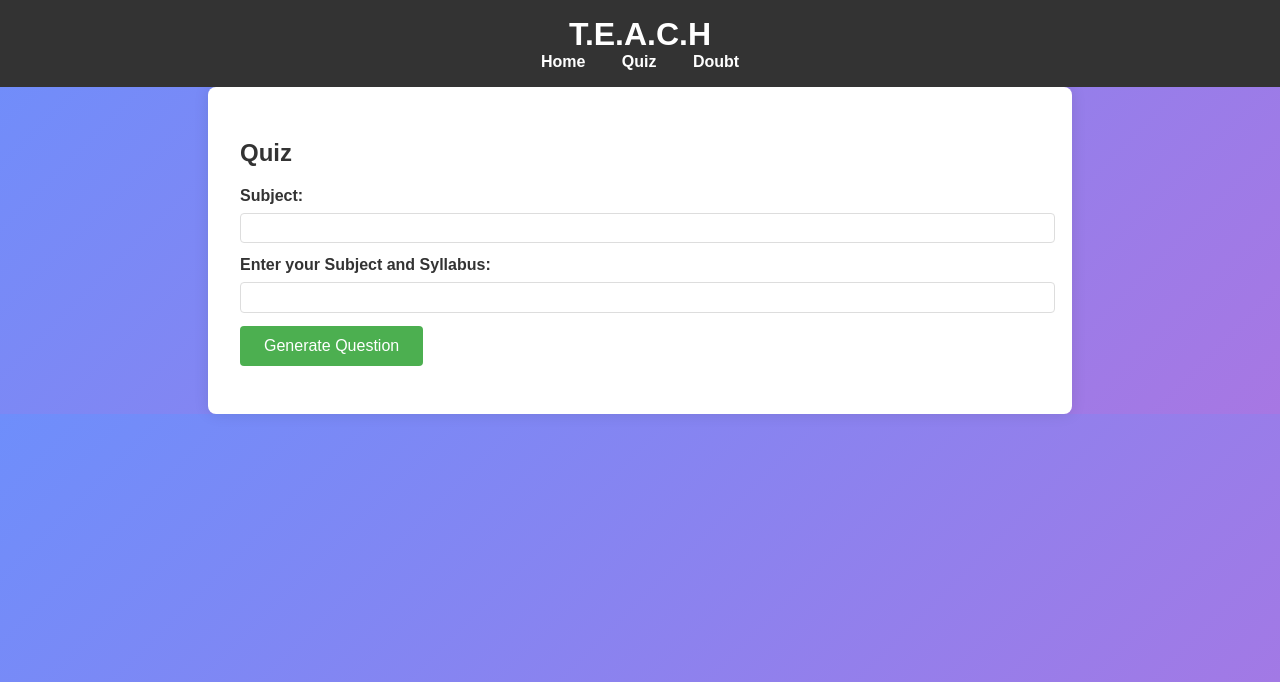
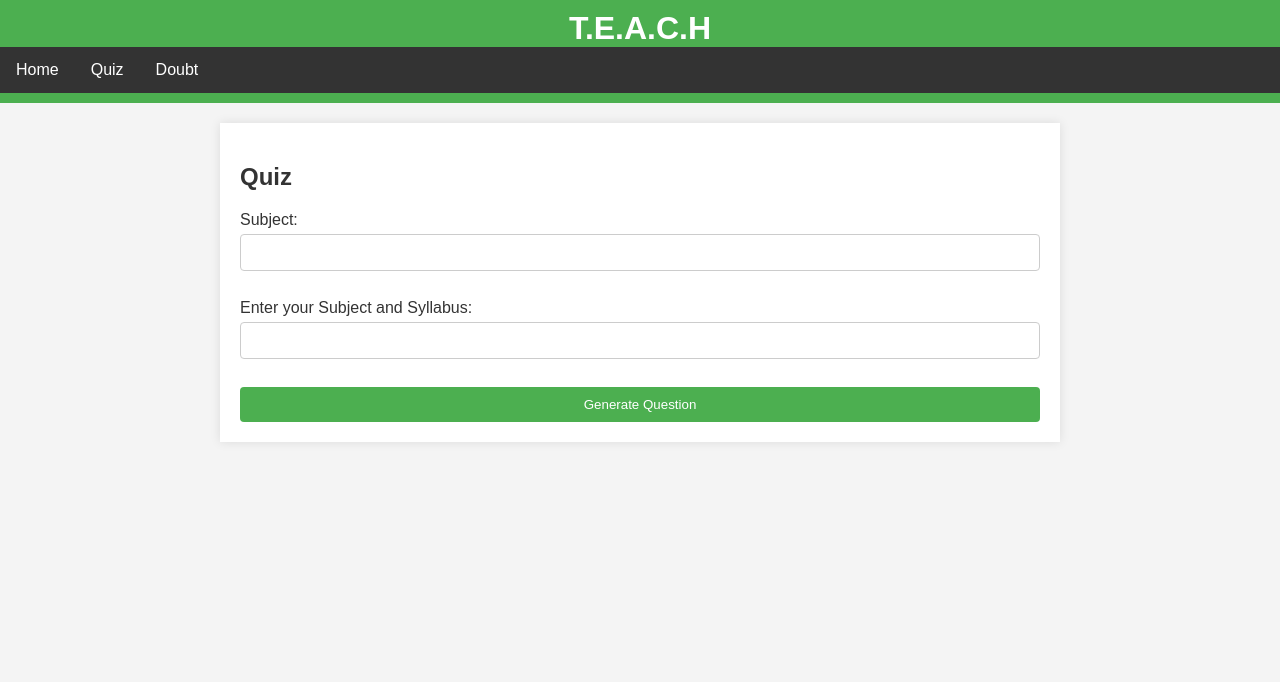
Before and after one commit to HARISARAN123/TEACH, a Flask app: page /quiz in a window 1280 px wide. Shown: the top 682 px of the page. Run offline with Flask 3, Linux system fonts and the light colour scheme.

Commit message:
Update styles.css

```diff
--- a/static/styles.css
+++ b/static/styles.css
@@ -1,120 +1,97 @@
-/* Global Styles */
 body {
-    font-family: 'Arial', sans-serif;
+    font-family: Arial, sans-serif;
     margin: 0;
     padding: 0;
-    background: linear-gradient(135deg, #6e8efb, #a777e3); /* Cool gradient background */
+    background-color: #f4f4f4;
     color: #333;
 }
 
 header {
-    background-color: #333;
-    padding: 1em;
+    background-color: #4CAF50;
     color: white;
+    padding: 10px 0;
     text-align: center;
-    position: relative;
-}
-
-header img {
-    height: 50px; /* Adjust based on your logo size */
-    vertical-align: middle;
-    margin-right: 1em;
 }
 
 header h1 {
-    display: inline;
-    font-size: 2em;
-}
-
-header nav ul {
-    list-style-type: none;
-    padding: 0;
     margin: 0;
 }
 
-header nav ul li {
-    display: inline;
-    margin: 0 1em;
+nav ul {
+    list-style-type: none;
+    margin: 0;
+    padding: 0;
+    overflow: hidden;
+    background-color: #333;
 }
 
-header nav ul li a {
-    color: white;
-    text-decoration: none;
-    font-weight: bold;
-    transition: color 0.3s ease, text-decoration 0.3s ease;
+nav ul li {
+    float: left;
 }
 
-header nav ul li a:hover {
-    color: #4CAF50; /* Hover color */
-    text-decoration: underline;
+nav ul li a {
+    display: block;
+    color: white;
+    text-align: center;
+    padding: 14px 16px;
+    text-decoration: none;
+}
+
+nav ul li a:hover {
+    background-color: #111;
 }
 
 main {
-    padding: 2em;
+    padding: 20px;
     max-width: 800px;
-    margin: 0 auto;
-    background: #fff; /* White background for content */
-    border-radius: 8px;
-    box-shadow: 0 0 15px rgba(0, 0, 0, 0.1);
-}
-
-h2 {
-    color: #333;
+    margin: 20px auto;
+    background-color: white;
+    box-shadow: 0 0 10px rgba(0, 0, 0, 0.1);
 }
 
 form {
-    margin-bottom: 1em;
+    display: flex;
+    flex-direction: column;
 }
 
-label {
-    display: block;
-    margin-bottom: 0.5em;
-    font-weight: bold;
+form label {
+    margin-bottom: 5px;
 }
 
-input[type="text"] {
-    width: 100%;
-    padding: 0.5em;
-    margin-bottom: 1em;
-    border: 1px solid #ddd;
+form input[type="text"], form select {
+    padding: 10px;
+    margin-bottom: 10px;
+    border: 1px solid #ccc;
     border-radius: 4px;
-    transition: border-color 0.3s ease;
 }
 
-input[type="text"]:focus {
-    border-color: #4CAF50;
-    outline: none;
+form button {
+    padding: 10px;
+    background-color: #4CAF50;
+    color: white;
+    border: none;
+    border-radius: 4px;
+    cursor: pointer;
 }
 
-button {
-    background-color: #4CAF50; /* Green button */
-    color: white;
-    border: none;
-    padding: 0.7em 1.5em;
-    border-radius: 4px;
-    cursor: pointer;
-    font-size: 1em;
-    transition: background-color 0.3s ease, transform 0.3s ease;
+form button:hover {
+    background-color: #45a049;
 }
 
-button:hover {
-    background-color: #45a049; /* Darker green on hover */
-    transform: scale(1.05);
+.content {
+    margin-top: 20px;
 }
 
-.question, .answer {
-    background-color: #f9f9f9;
-    padding: 1em;
-    margin-top: 1em;
-    border-radius: 8px;
-    box-shadow: 0 0 10px rgba(0, 0, 0, 0.1);
+.content h2 {
+    margin-top: 0;
 }
 
-.question h3, .answer h3 {
-    margin-top: 0;
-    color: #4CAF50;
+footer {
+    background-color: #333;
+    color: white;
+    text-align: center;
+    padding: 10px 0;
+    position: absolute;
+    bottom: 0;
+    width: 100%;
 }
-
-.question p, .answer p {
-    line-height: 1.6;
-}
```
